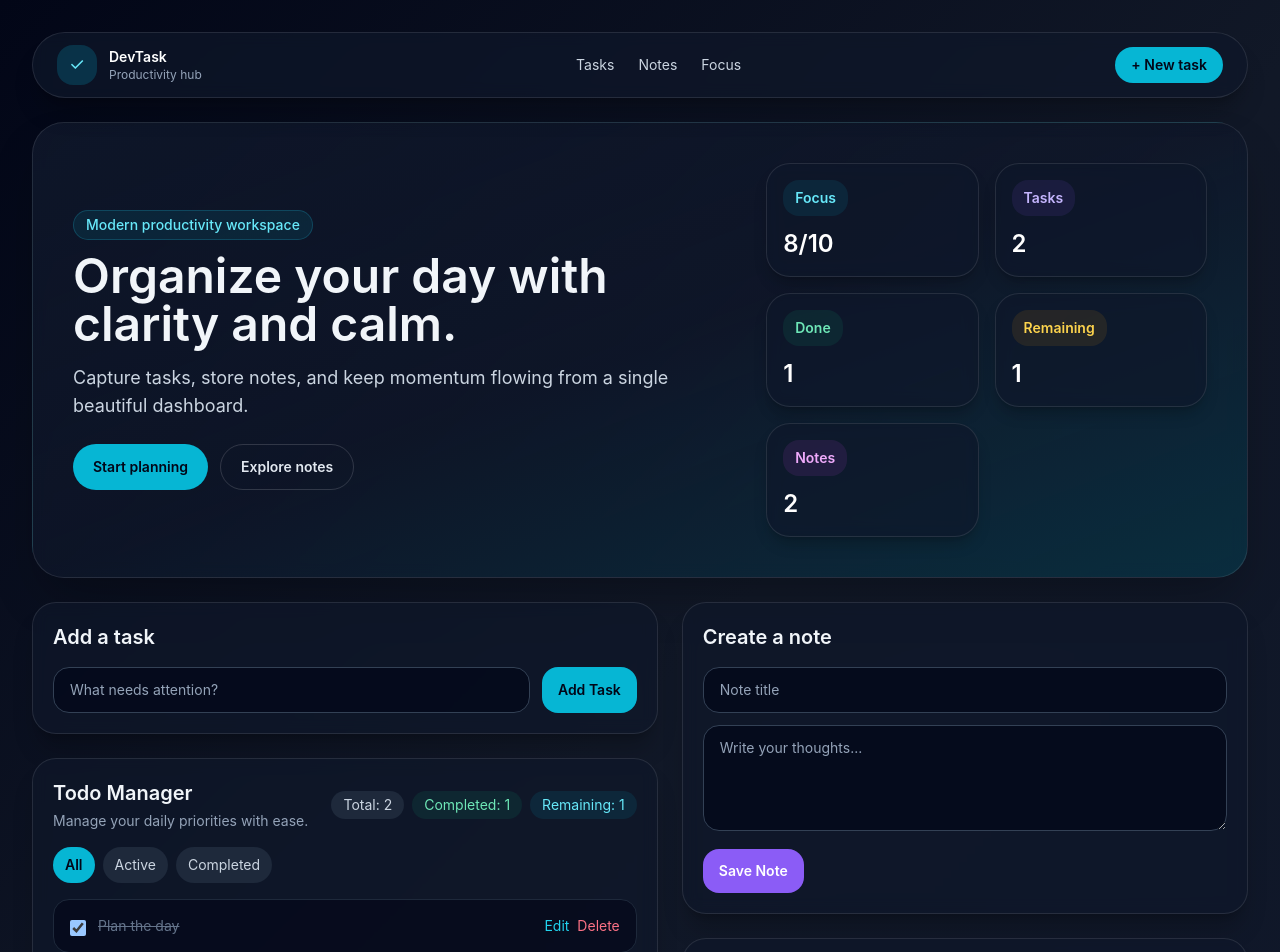
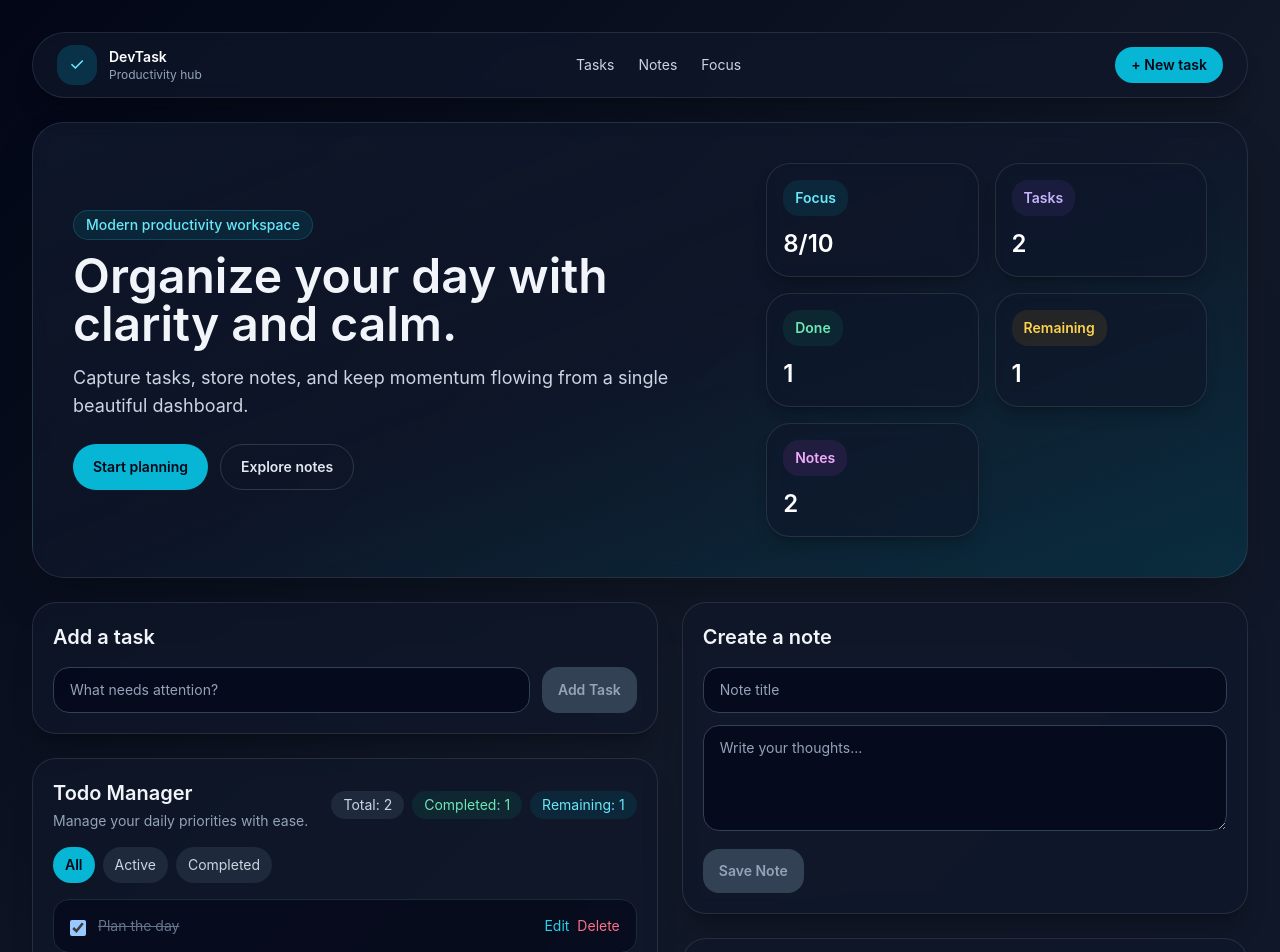
Before and after one commit to azijulhakimbd/DevTask, a React (Vite) app: page / in a window 1280 px wide. Shown: the top 952 px of the page. Built offline with nearby package versions, Linux system fonts and the light colour scheme.

Commit message:
feat: improve forms with validation and clear submit flow

```diff
--- a/src/components/NoteForm.jsx
+++ b/src/components/NoteForm.jsx
@@ -1,25 +1,49 @@
-function NoteForm({ noteTitle, setNoteTitle, noteContent, setNoteContent, addNote }) {
+function NoteForm({ noteTitle, setNoteTitle, noteContent, setNoteContent, addNote, error, setError }) {
+  const isInvalid = noteTitle.trim().length < 3 || noteContent.trim().length < 3;
+
   return (
-    <form onSubmit={addNote} className="rounded-3xl border border-white/10 bg-slate-900/70 p-5 shadow-xl shadow-black/20 backdrop-blur">
+    <form
+      onSubmit={(e) => {
+        if (isInvalid) {
+          e.preventDefault();
+          setError('Both title and content must be at least 3 characters.');
+          return;
+        }
+        setError('');
+        addNote(e);
+      }}
+      className="rounded-3xl border border-white/10 bg-slate-900/70 p-5 shadow-xl shadow-black/20 backdrop-blur"
+    >
       <h2 className="text-xl font-semibold">Create a note</h2>
       <div className="mt-4 space-y-3">
         <input
           value={noteTitle}
-          onChange={(e) => setNoteTitle(e.target.value)}
+          onChange={(e) => {
+            setNoteTitle(e.target.value);
+            if (error) setError('');
+          }}
           placeholder="Note title"
           className="w-full rounded-2xl border border-slate-700 bg-slate-950/70 px-4 py-3 text-sm outline-none placeholder:text-slate-400"
         />
         <textarea
           value={noteContent}
-          onChange={(e) => setNoteContent(e.target.value)}
+          onChange={(e) => {
+            setNoteContent(e.target.value);
+            if (error) setError('');
+          }}
           rows="4"
           placeholder="Write your thoughts..."
           className="w-full rounded-2xl border border-slate-700 bg-slate-950/70 px-4 py-3 text-sm outline-none placeholder:text-slate-400"
         />
-        <button type="submit" className="rounded-2xl bg-violet-500 px-4 py-3 text-sm font-semibold text-white transition hover:bg-violet-400">
+        <button
+          type="submit"
+          disabled={isInvalid}
+          className="rounded-2xl bg-violet-500 px-4 py-3 text-sm font-semibold text-white transition hover:bg-violet-400 disabled:cursor-not-allowed disabled:bg-slate-700 disabled:text-slate-400"
+        >
           Save Note
         </button>
       </div>
+      {error ? <p className="mt-2 text-sm text-rose-400">{error}</p> : null}
     </form>
   );
 }
--- a/src/components/TaskForm.jsx
+++ b/src/components/TaskForm.jsx
@@ -1,21 +1,39 @@
-function TaskForm({ taskInput, setTaskInput, addTask }) {
+function TaskForm({ taskInput, setTaskInput, addTask, error, setError }) {
+  const isInvalid = taskInput.trim().length < 3;
+
   return (
-    <form onSubmit={addTask} className="rounded-3xl border border-white/10 bg-slate-900/70 p-5 shadow-xl shadow-black/20 backdrop-blur">
+    <form
+      onSubmit={(e) => {
+        if (isInvalid) {
+          e.preventDefault();
+          setError('Task must be at least 3 characters.');
+          return;
+        }
+        setError('');
+        addTask(e);
+      }}
+      className="rounded-3xl border border-white/10 bg-slate-900/70 p-5 shadow-xl shadow-black/20 backdrop-blur"
+    >
       <h2 className="text-xl font-semibold">Add a task</h2>
       <div className="mt-4 flex flex-col gap-3 sm:flex-row">
         <input
           value={taskInput}
-          onChange={(e) => setTaskInput(e.target.value)}
+          onChange={(e) => {
+            setTaskInput(e.target.value);
+            if (error) setError('');
+          }}
           placeholder="What needs attention?"
           className="flex-1 rounded-2xl border border-slate-700 bg-slate-950/70 px-4 py-3 text-sm outline-none ring-0 placeholder:text-slate-400"
         />
         <button
           type="submit"
-          className="rounded-2xl bg-cyan-500 px-4 py-3 text-sm font-semibold text-slate-950 transition hover:bg-cyan-400"
+          disabled={isInvalid}
+          className="rounded-2xl bg-cyan-500 px-4 py-3 text-sm font-semibold text-slate-950 transition hover:bg-cyan-400 disabled:cursor-not-allowed disabled:bg-slate-700 disabled:text-slate-400"
         >
           Add Task
         </button>
       </div>
+      {error ? <p className="mt-2 text-sm text-rose-400">{error}</p> : null}
     </form>
   );
 }
--- a/src/hooks/useNotes.js
+++ b/src/hooks/useNotes.js
@@ -18,13 +18,15 @@ function useNotes() {
 
   const addNote = (e) => {
     e.preventDefault();
-    if (!noteTitle.trim() || !noteContent.trim()) return;
+    const trimmedTitle = noteTitle.trim();
+    const trimmedContent = noteContent.trim();
+    if (trimmedTitle.length < 3 || trimmedContent.length < 3) return;
 
     setNotes((prev) => [
       {
         id: Date.now(),
-        title: noteTitle.trim(),
-        content: noteContent.trim(),
+        title: trimmedTitle,
+        content: trimmedContent,
         createdAt: new Date().toLocaleDateString(),
       },
       ...prev,
--- a/src/hooks/useTodos.js
+++ b/src/hooks/useTodos.js
@@ -17,9 +17,10 @@ function useTodos() {
 
   const addTask = (e) => {
     e.preventDefault();
-    if (!taskInput.trim()) return;
+    const trimmed = taskInput.trim();
+    if (trimmed.length < 3) return;
 
-    setTasks((prev) => [{ id: Date.now(), title: taskInput.trim(), completed: false }, ...prev]);
+    setTasks((prev) => [{ id: Date.now(), title: trimmed, completed: false }, ...prev]);
     setTaskInput('');
   };
 
--- a/src/pages/HomePage.jsx
+++ b/src/pages/HomePage.jsx
@@ -1,3 +1,4 @@
+import { useState } from 'react';
 import Navbar from '../components/Navbar';
 import StatCard from '../components/StatCard';
 import TaskForm from '../components/TaskForm';
@@ -26,6 +27,8 @@ function HomePage() {
     cancelEditTask,
   } = useTodos();
 
+  const [taskError, setTaskError] = useState('');
+
   const {
     notes,
     noteTitle,
@@ -47,6 +50,8 @@ function HomePage() {
     saveEditNote,
     cancelEditNote,
   } = useNotes();
+
+  const [noteError, setNoteError] = useState('');
 
   return (
     <div className="min-h-screen bg-transparent px-4 py-5 text-slate-100 sm:px-6 lg:px-8 lg:py-8">
@@ -87,7 +92,7 @@ function HomePage() {
 
         <main className="grid gap-6 lg:grid-cols-[1.05fr_0.95fr]">
           <section id="tasks" className="space-y-6">
-            <TaskForm taskInput={taskInput} setTaskInput={setTaskInput} addTask={addTask} />
+            <TaskForm taskInput={taskInput} setTaskInput={setTaskInput} addTask={addTask} error={taskError} setError={setTaskError} />
             <TaskList
               tasks={tasks}
               toggleTask={toggleTask}
@@ -108,6 +113,8 @@ function HomePage() {
               noteContent={noteContent}
               setNoteContent={setNoteContent}
               addNote={addNote}
+              error={noteError}
+              setError={setNoteError}
             />
             <NoteList
               notes={notes}
```
